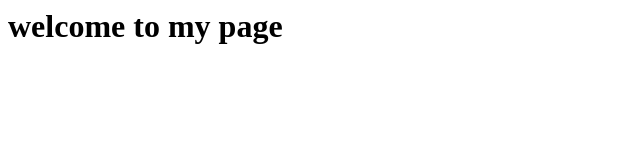
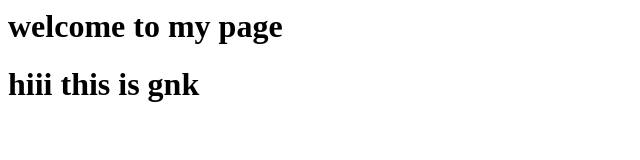
Before and after one commit to gnk0504/devopsrepo, a plain HTML site: page index.html in a window 1280 px wide. Shown: the whole page, without its empty margins (0-640 px from the left). Drawn offline with Linux system fonts and the light colour scheme.

Commit message:
Welcome line added

```diff
--- a/index.html
+++ b/index.html
@@ -3,6 +3,6 @@
 
 	<body>
 		<h1>welcome to my page</h1>
-
+                <h1>hiii this is gnk</h1>
 	</body>
 </html>
```
